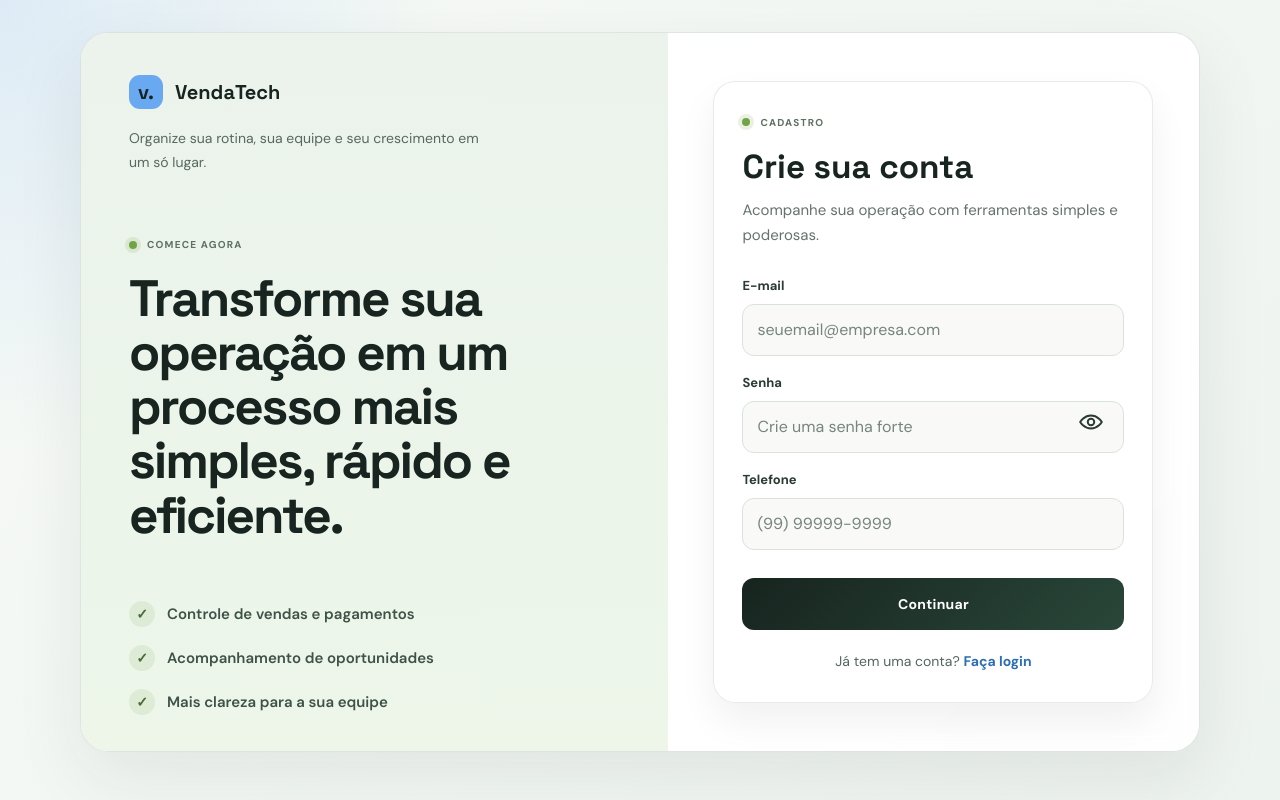
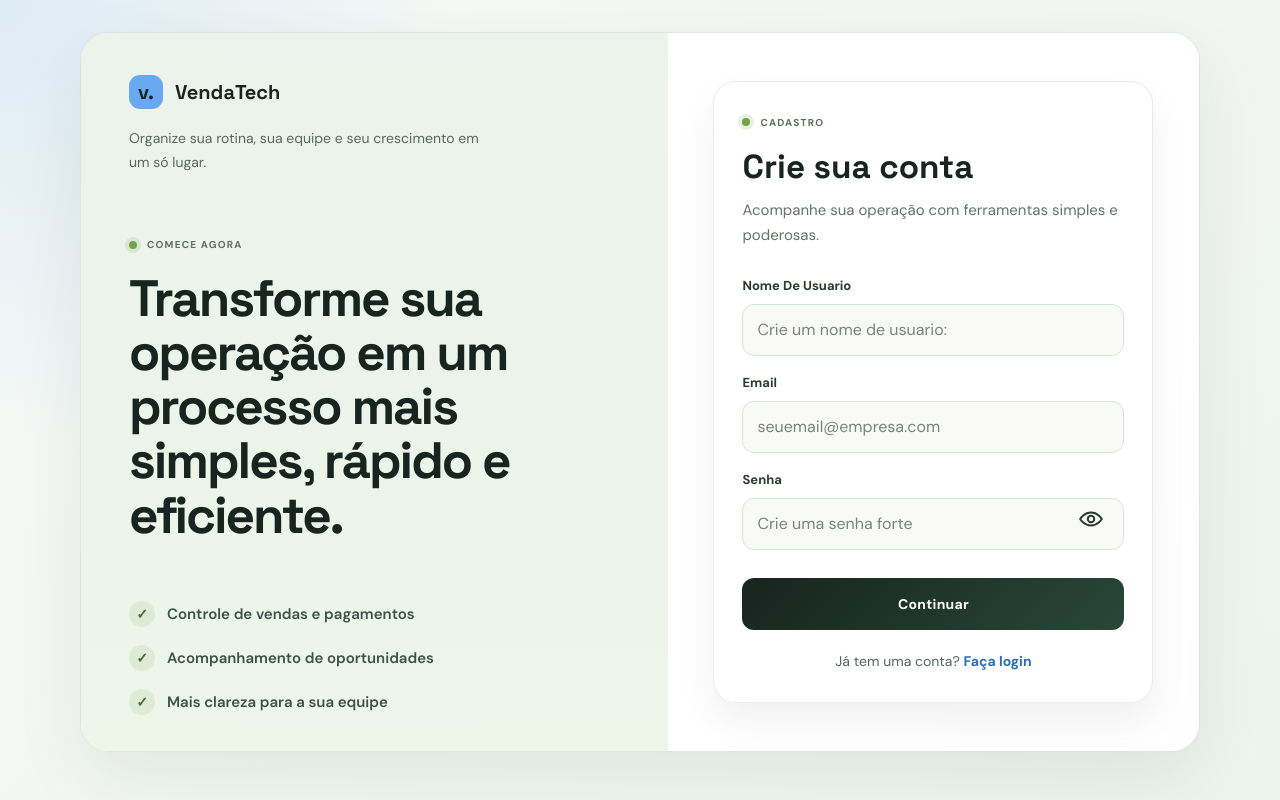
Before and after one commit to pedrodev-233/VendaTech, a Django app: page /register/ in a window 1280 px wide. Run offline with Django 5.2, Linux system fonts and the light colour scheme; data comes from the database, SQL or seed files in the repository.

Commit message:
Consertei o Método de Login

```diff
--- a/home/templates/core/auth.html
+++ b/home/templates/core/auth.html
@@ -43,8 +43,8 @@
                     {% csrf_token %}
 
                     <label class="field-group">
-                        <span>E-mail</span>
-                        <input type="email" placeholder="seuemail@empresa.com" name="email" required>
+                        <span>Nome de Usuario</span>
+                        <input type="text" placeholder="Digite seu nome de usuario: " name="user" required>
                     </label>
 
                     <label class="field-group">
--- a/home/templates/core/dashboard.html
+++ b/home/templates/core/dashboard.html
@@ -38,11 +38,6 @@
                 <h1>Vendas em foco.</h1>
                 <p class="dashboard-intro">Acompanhe seus registros e mantenha sua operação organizada.</p>
             </div>
-            <form method="post" class="delete-account-form" onsubmit="return confirm('Tem certeza que deseja excluir sua conta permanentemente?');">
-                {% csrf_token %}
-                <input type="hidden" name="action" value="delete_own_account">
-                <button class="delete-button delete-account-button" type="submit">Excluir minha conta</button>
-            </form>
         </div>
 
         {% if messages %}
--- a/home/templates/core/register.html
+++ b/home/templates/core/register.html
@@ -43,7 +43,12 @@
                     {% csrf_token %}
 
                     <label class="field-group">
-                        <span>E-mail</span>
+                        <span>Nome De Usuario</span>
+                        <input type="text" placeholder="Crie um nome de usuario: " name="username" required>
+                    </label>
+
+                    <label class="field-group">
+                        <span>Email</span>
                         <input type="email" placeholder="seuemail@empresa.com" name="email" required>
                     </label>
 
@@ -62,11 +67,6 @@
                         </div>
                     </label>
 
-                    <label class="field-group">
-                        <span>Telefone</span>
-                        <input type="tel" placeholder="(99) 99999-9999" name="phone" required>
-                    </label>
-
                     <button type="submit">Continuar</button>
                     <p class="helper-text">Já tem uma conta? <a href="{% url 'auth' %}">Faça login</a></p>
                 </form>
--- a/home/views.py
+++ b/home/views.py
@@ -6,7 +6,6 @@ from rest_framework.decorators import api_view, permission_classes
 from rest_framework.permissions import IsAuthenticated
 from rest_framework.response import Response
 from .serializers import ProductSerializer, MonthlyResultSerializer, EmployeeSerializer, SalesRecordSerializer
-import requests
 
 from .models import Employee, MonthlyResult, Product, SalesRecord
 
@@ -23,14 +22,14 @@ def politicas(request):
     return render(request, 'core/politica.html')
 
 def auth(request):
-    email = ''
+    name = ''
     password = ''
 
     if request.method == 'POST':
-        email = request.POST.get('email')
+        name = request.POST.get('user')
         password = request.POST.get('password')
 
-        user = authenticate(request, username=email, password=password)
+        user = authenticate(request, username=name, password=password)
 
         if user is not None:
             login(request, user)
@@ -44,6 +43,7 @@ def auth(request):
 
 def register(request):
     if request.method == 'POST':
+        username = request.POST.get('username')
         email = request.POST.get('email')
         password = request.POST.get('password')
 
@@ -55,7 +55,7 @@ def register(request):
 
         # Cria o usuário
         new_user = User.objects.create_user(
-            username=email,
+            username=username,
             email=email,
             password=password
         )
```
